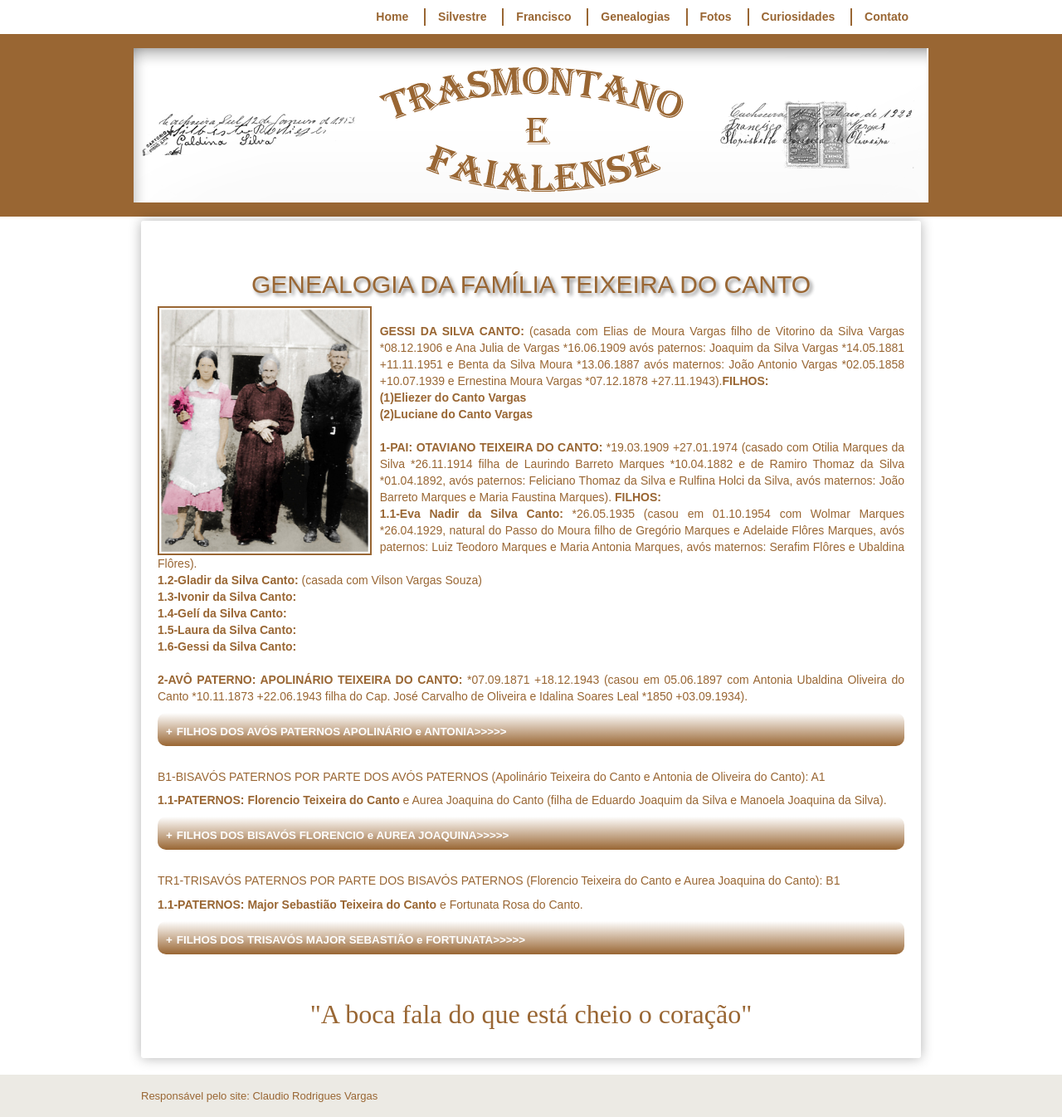
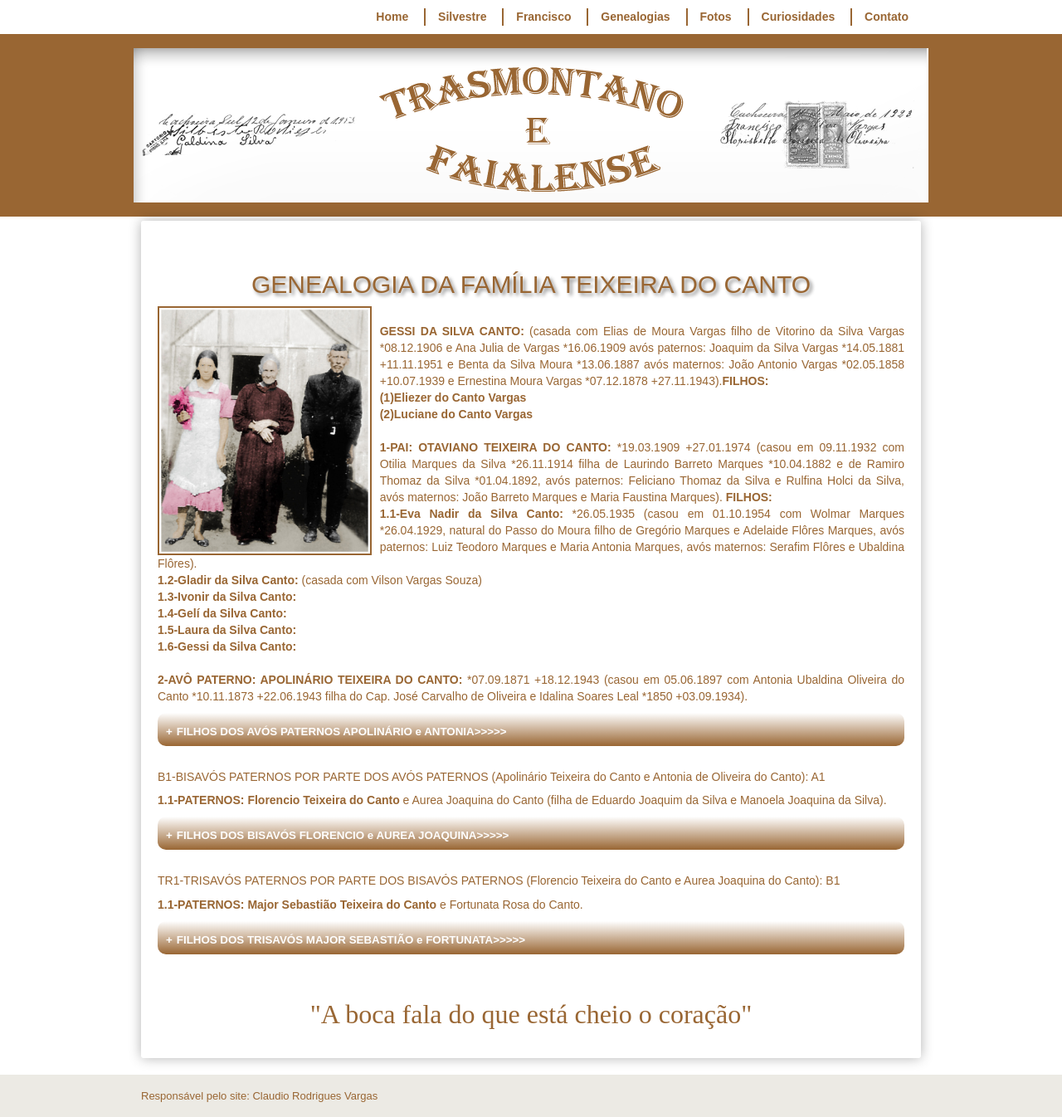
Before and after one commit to claudiovargas1955/claudiovargas1955.github.io, a Jekyll site: the page built from _pages/genealogia-da-familia-teixeira-do-canto.html, in a window 1280 px wide. Shown: the whole page at 83% size. Built offline with Jekyll 4.4.1, drawn with Linux system fonts in a browser that asks for light colours; some web fonts are replaced.

Commit message:
Update genealogia-da-familia-teixeira-do-canto.html

```diff
--- a/_pages/genealogia-da-familia-teixeira-do-canto.html
+++ b/_pages/genealogia-da-familia-teixeira-do-canto.html
@@ -39,9 +39,9 @@ details[open] summary {color:#996633;
 Antonio Vargas *02.05.1858 +10.07.1939 e Ernestina Moura Vargas *07.12.1878 +27.11.1943).<b>FILHOS: </b><br/>
 <b>(1)Eliezer do Canto Vargas</b><br/>
 <b>(2)Luciane do Canto Vargas</b><br/><br/>
-<b>1-PAI: OTAVIANO TEIXEIRA DO CANTO:</b> *19.03.1909 +27.01.1974 (casado com Otilia Marques da Silva *26.11.1914 filha de Laurindo Barreto Marques
-*10.04.1882 e de Ramiro Thomaz da Silva *01.04.1892, avós paternos: Feliciano Thomaz da Silva e Rulfina Holci da Silva, avós maternos:
-João Barreto Marques e Maria Faustina Marques). <b>FILHOS:</b><br>
+<b>1-PAI: OTAVIANO TEIXEIRA DO CANTO:</b> *19.03.1909 +27.01.1974 (casou em 09.11.1932 com Otilia Marques da Silva *26.11.1914 filha de
+Laurindo Barreto Marques *10.04.1882 e de Ramiro Thomaz da Silva *01.04.1892, avós paternos: Feliciano Thomaz da Silva e Rulfina Holci
+da Silva, avós maternos: João Barreto Marques e Maria Faustina Marques). <b>FILHOS:</b><br>
 <b>1.1-Eva Nadir da Silva Canto:</b> *26.05.1935 (casou em 01.10.1954 com Wolmar Marques *26.04.1929, natural do Passo do Moura  filho
 de Gregório Marques e Adelaide Flôres Marques, avós paternos: Luiz Teodoro Marques e Maria Antonia Marques, avós maternos: Serafim
 Flôres e Ubaldina Flôres). <br/>
```
